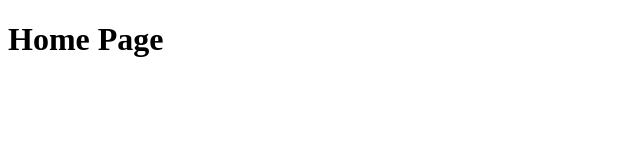
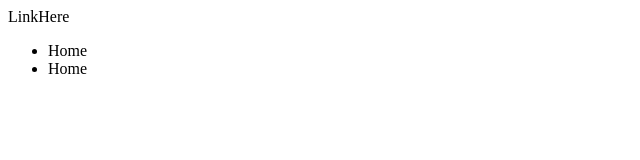
Before and after one commit to NAVEENWODEYAR/RamOak, a plain HTML site: page ui/forms/index.html in a window 1280 px wide. Shown: the whole page, without its empty margins (0-640 px from the left). Drawn offline with Linux system fonts and the light colour scheme.

Commit message:
navbar need to be designed

```diff
--- a/ui/forms/index.html
+++ b/ui/forms/index.html
@@ -6,6 +6,16 @@
     <title>HomePage</title>
 </head>
 <body>
-    <h1> Home Page</h1>
+    <div>
+    	<nav class="nav">
+    		<a>LinkHere</a>
+    		<div>
+    			<ul>
+    				<li/><a>Home</a>
+    				<li/><a>Home</a>
+    			</ul>
+    		</div>
+    	</nav>
+    </div>
 </body>
 </html>
```
